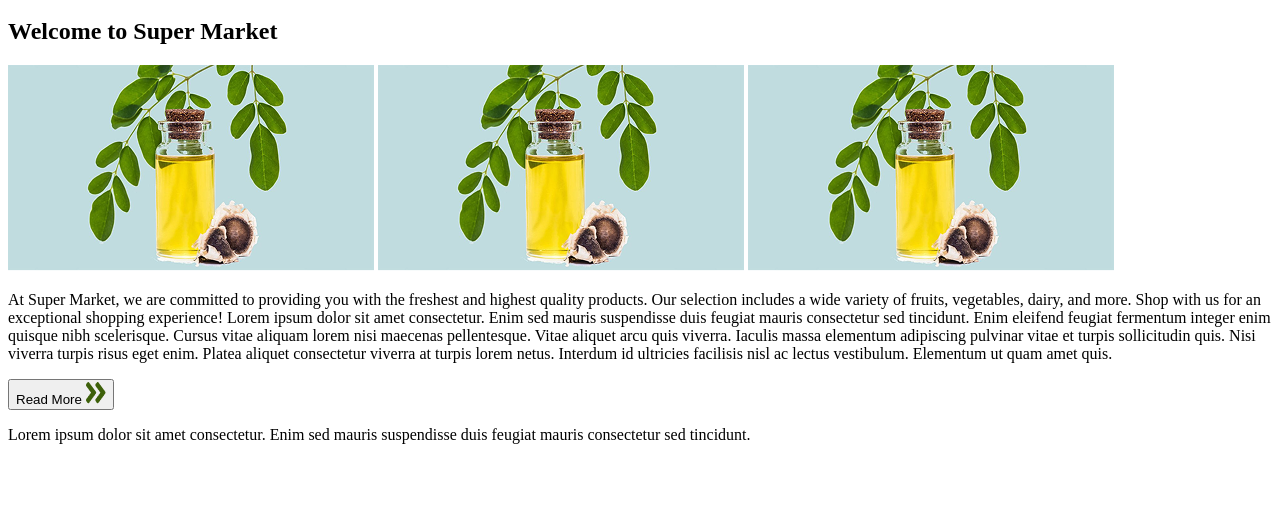
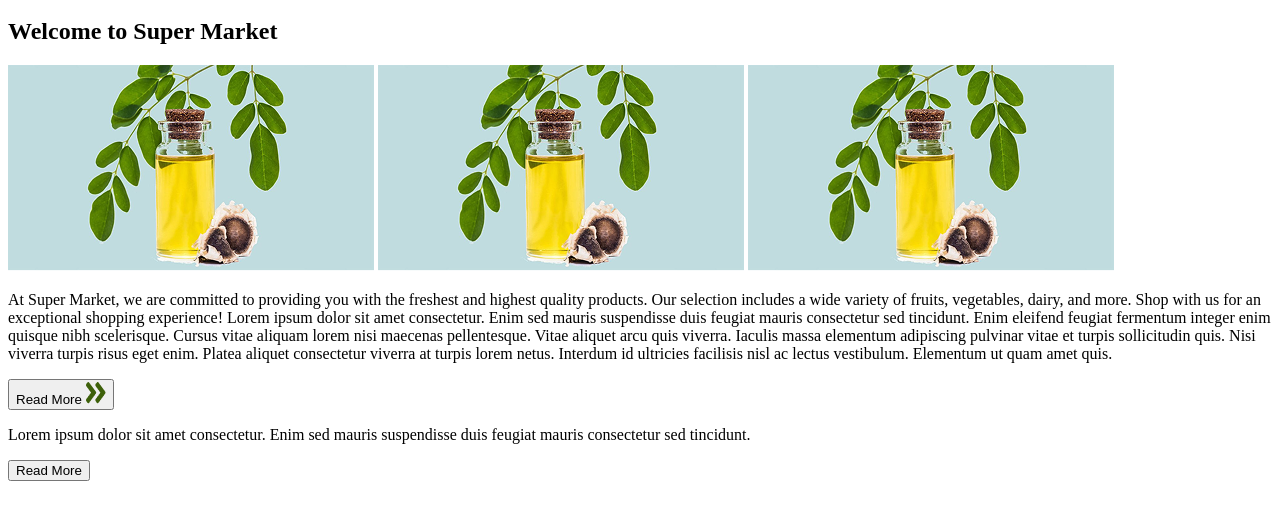
Before and after one commit to SekoViper/grains, a plain HTML site: page index.html in a window 1280 px wide. Shown: the part 203-722 px from the top of the page. Drawn offline with Linux system fonts and the light colour scheme.

Commit message:
Add button.

```diff
--- a/index.html
+++ b/index.html
@@ -51,6 +51,7 @@
           Lorem ipsum dolor sit amet consectetur. Enim sed mauris suspendisse
           duis feugiat mauris consectetur sed tincidunt.
         </p>
+        <button>Read More</button>
       </div>
     </section>
   </body>
```
